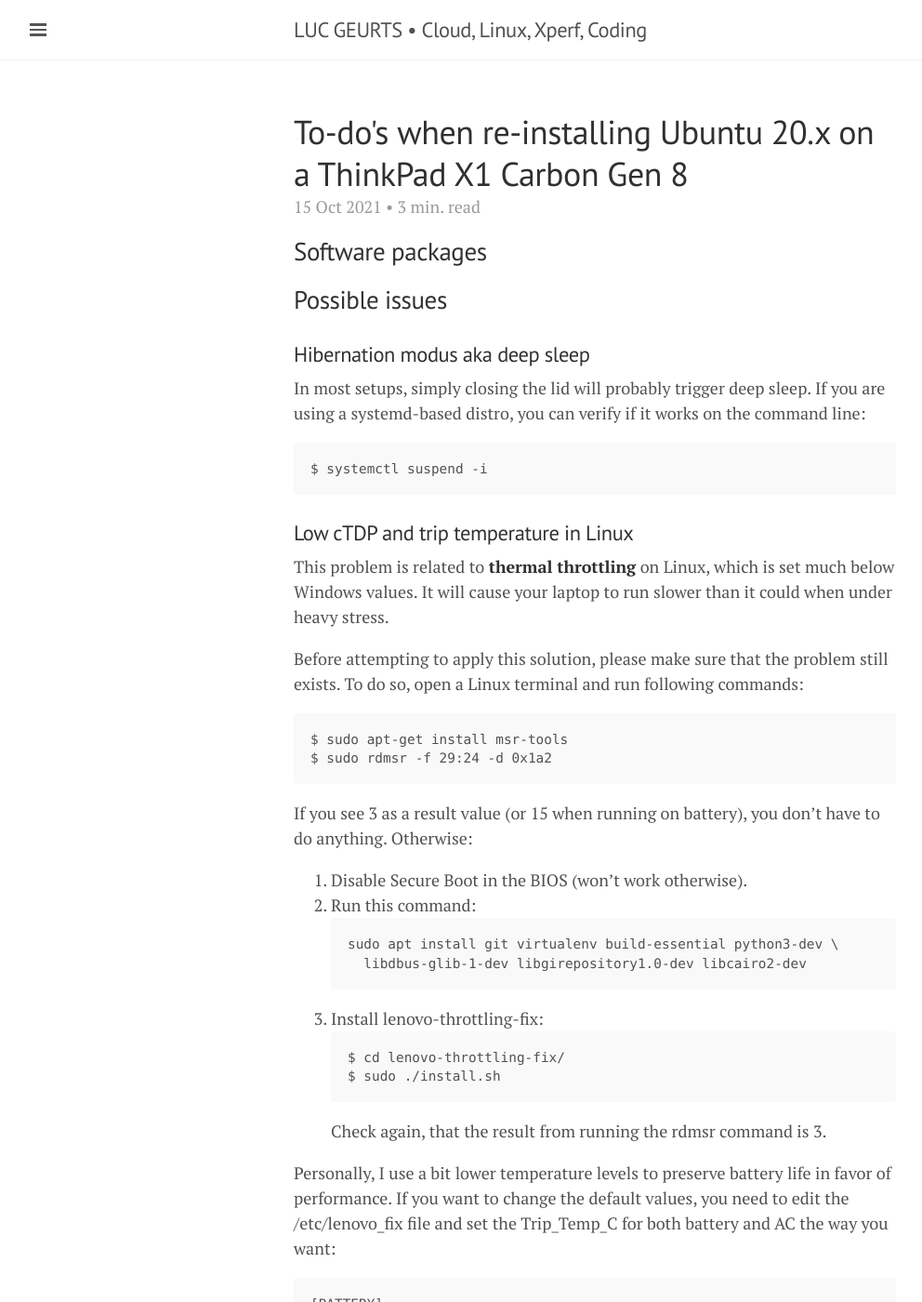
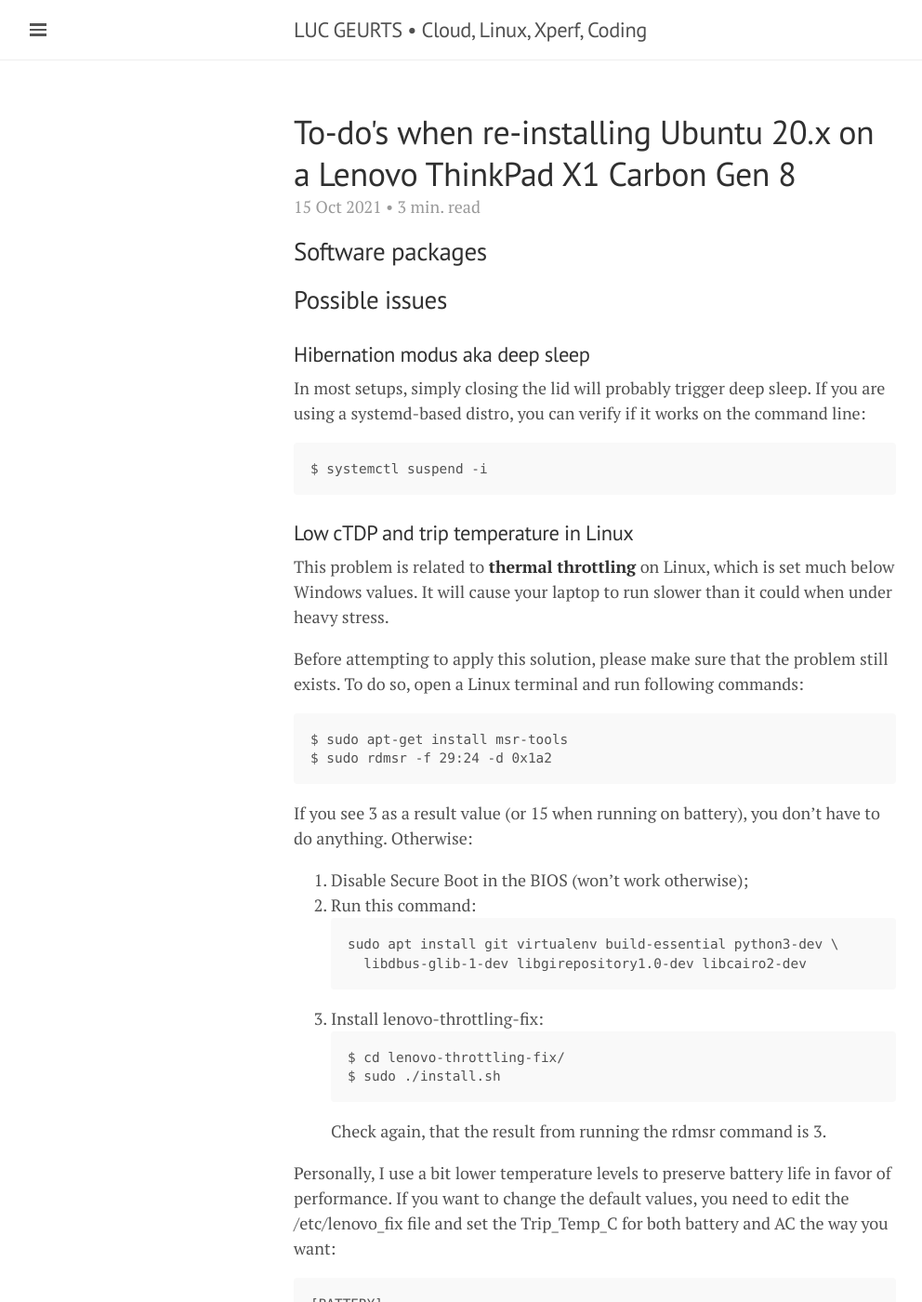
Before and after one commit to lgeurts/lgeurts.github.io, a Jekyll site: the page built from _posts/2021-10-15-ubuntu-setup-notes-for-x1-carbon-gen8.md, in a window 1280 px wide and 1400 px high. Shown: the whole window at 93% size, without its empty margins (0-992 px from the left). Built offline with Jekyll 4.4.1, drawn with Linux system fonts in a browser that asks for light colours; nearby versions of some CDN libraries; comment, search, counter and statistics services are not loaded.

Commit message:
Update 2021-10-15-ubuntu-setup-notes-for-x1-carbon-gen8.md

````diff
--- a/_posts/2021-10-15-ubuntu-setup-notes-for-x1-carbon-gen8.md
+++ b/_posts/2021-10-15-ubuntu-setup-notes-for-x1-carbon-gen8.md
@@ -1,6 +1,6 @@
 ---
 layout: post
-title: To-do's when re-installing Ubuntu 20.x on a ThinkPad X1 Carbon Gen 8
+title: To-do's when re-installing Ubuntu 20.x on a Lenovo ThinkPad X1 Carbon Gen 8
 read_time: true
 comments: true
 category: Open Source
@@ -29,7 +29,7 @@
 $ sudo rdmsr -f 29:24 -d 0x1a2
 ```
 If you see 3 as a result value (or 15 when running on battery), you don’t have to do anything. Otherwise:
-1. Disable Secure Boot in the BIOS (won’t work otherwise).
+1. Disable Secure Boot in the BIOS (won’t work otherwise);
 2. Run this command:
 ```
 sudo apt install git virtualenv build-essential python3-dev \
````
